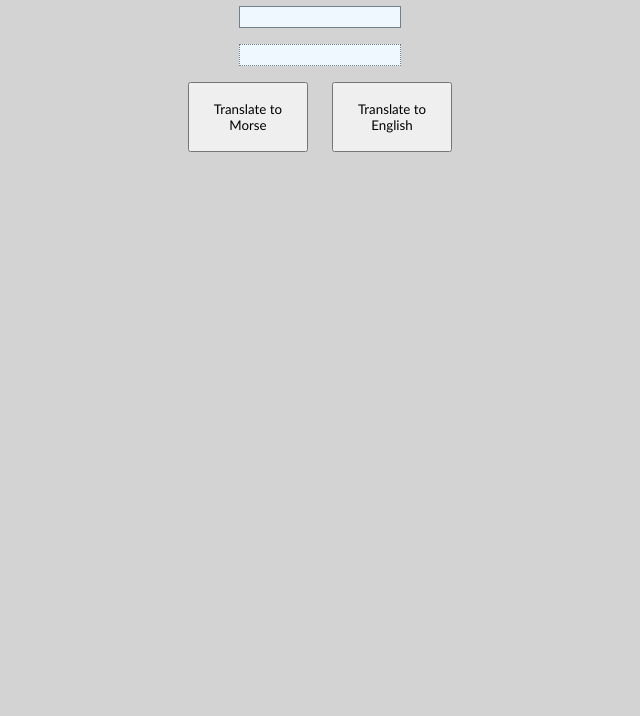
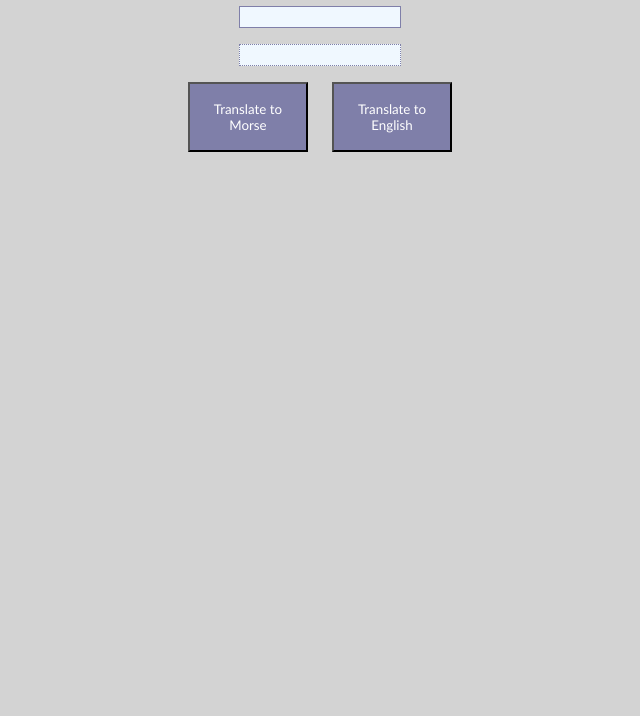
Before and after one commit to blaisebuckland/morse-code-translator, a plain HTML site: page index.html in a window 1280 px wide. Shown: the part 84-800 px from the top of the page, without its empty margins (320-960 px from the left). Drawn offline with Linux system fonts and the light colour scheme.

Commit message:
Update button colours

```diff
--- a/style.css
+++ b/style.css
@@ -15,7 +15,7 @@ h1 {
     text-align: center;
 }
 .input-text {
-    border: 1px solid slategray;
+    border: 1px solid rgb(127, 127, 169);
     width: 160px;
     height: 20px;
     margin: 0;
@@ -24,7 +24,7 @@ h1 {
 }
 
 .output-text {
-    border: 1px dotted slategray;
+    border: 1px dotted rgb(127, 127, 169);
     width: 160px;
     min-height: 20px;
     height: auto;
@@ -35,4 +35,6 @@ button {
     width: 120px;
     height: 70px;
     display: inline;
+    color: white;
+    background-color: rgb(127, 127, 169);
 }
```
